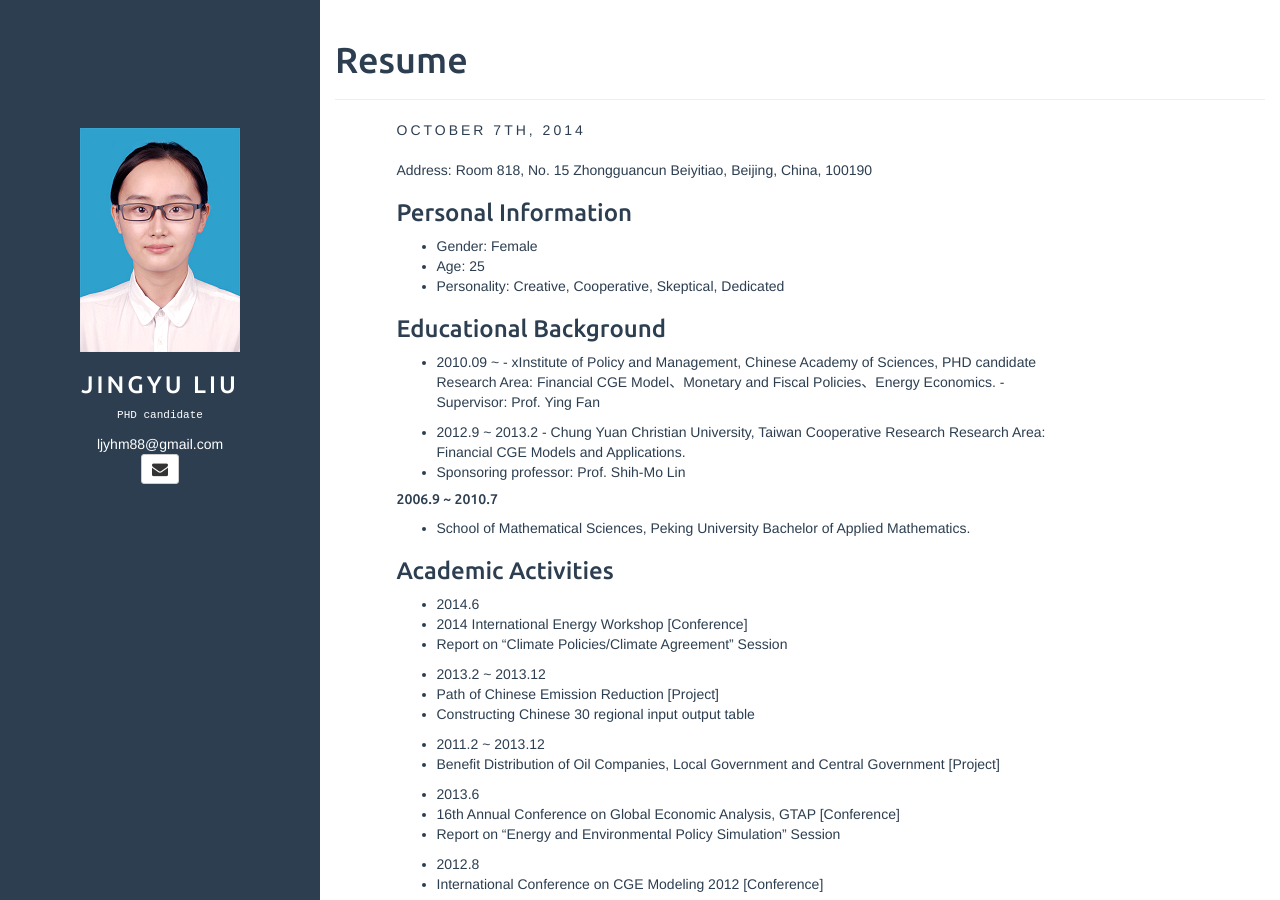
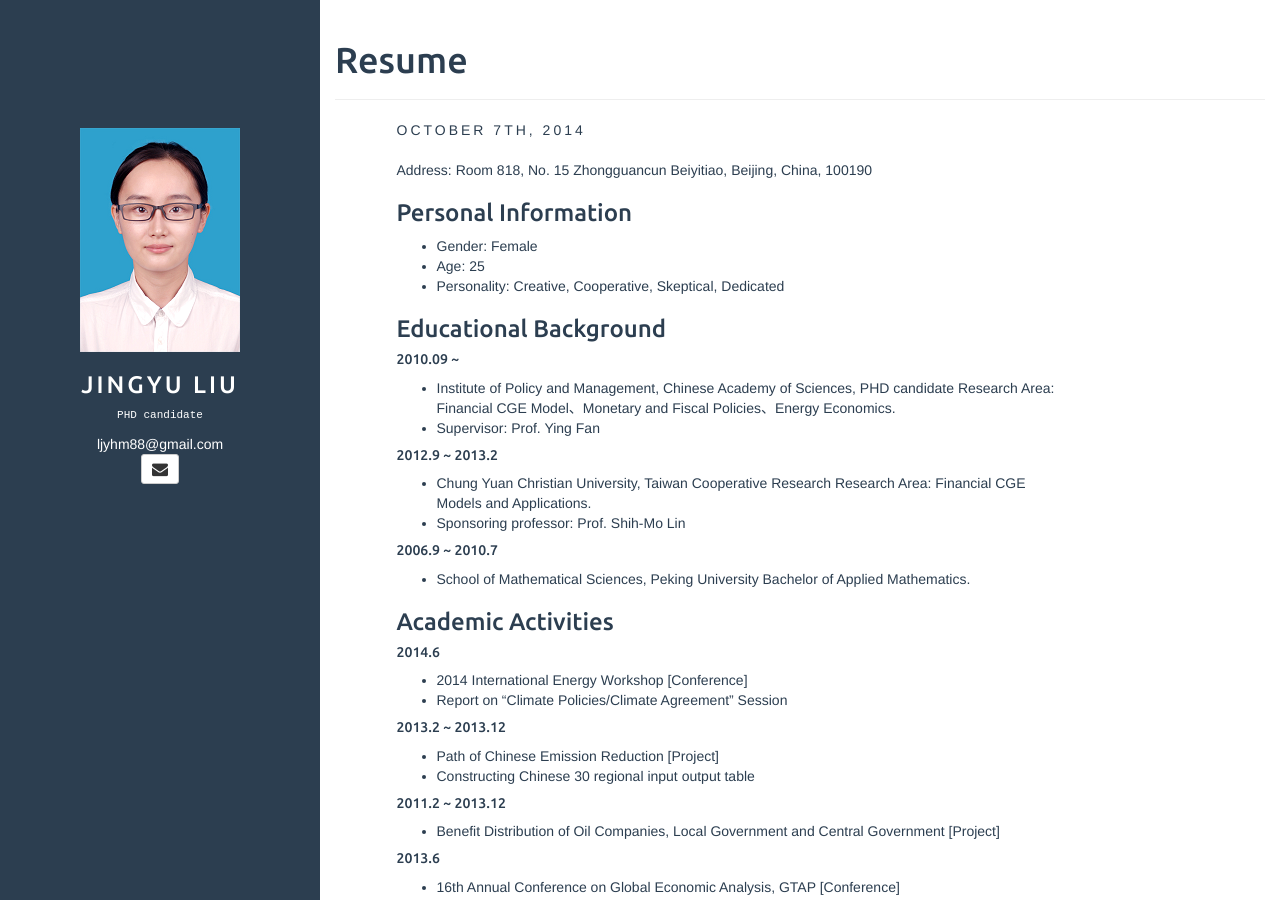
Before and after one commit to ljyhm/ljyhm.github.io, a Jekyll site: the page built from _posts/2014-10-07-Resume.md, in a window 1280 px wide and 900 px high. Built offline with Jekyll 4.4.1, drawn with Linux system fonts in a browser that asks for light colours.

```diff
--- a/_posts/2014-10-07-Resume.md
+++ b/_posts/2014-10-07-Resume.md
@@ -13,12 +13,13 @@ Address: Room 818, No. 15 Zhongguancun Beiyitiao, Beijing, China, 100190
 * Personality:	Creative, Cooperative, Skeptical, Dedicated
 
 ### Educational Background
-*  2010.09 ~
-   	   - xInstitute of Policy and Management, Chinese Academy of Sciences,  PHD candidate Research Area: Financial CGE Model、Monetary and Fiscal Policies、Energy Economics.
-  	   - Supervisor: Prof. Ying Fan
 
-*  2012.9 ~ 2013.2
-   	  - Chung Yuan Christian University, Taiwan Cooperative Research Research Area: Financial CGE Models and Applications.
+#####  2010.09 ~
+  - Institute of Policy and Management, Chinese Academy of Sciences,  PHD candidate Research Area: Financial CGE Model、Monetary and Fiscal Policies、Energy Economics.
+  - Supervisor: Prof. Ying Fan
+
+#####  2012.9 ~ 2013.2
+  - Chung Yuan Christian University, Taiwan Cooperative Research Research Area: Financial CGE Models and Applications.
   - Sponsoring professor: Prof. Shih-Mo Lin
 
 #####  2006.9 ~ 2010.7
@@ -26,30 +27,25 @@ Address: Room 818, No. 15 Zhongguancun Beiyitiao, Beijing, China, 100190
 
 ### Academic Activities
 
-*  2014.6
+#####  2014.6
   - 2014 International Energy Workshop [Conference]
   - Report on “Climate Policies/Climate Agreement” Session
 
-
-*  2013.2 ~ 2013.12
+#####  2013.2 ~ 2013.12
   - Path of Chinese Emission Reduction [Project]
   - Constructing Chinese 30 regional input output table
 
-
-
-*  2011.2 ~ 2013.12
+#####  2011.2 ~ 2013.12
   - Benefit Distribution of Oil Companies, Local Government and Central Government [Project]
 
-*  2013.6
+#####  2013.6
   - 16th Annual Conference on Global Economic Analysis, GTAP [Conference]
   - Report on “Energy and Environmental Policy Simulation” Session
 
-
-
-*  2012.8
+#####  2012.8
   - International Conference on CGE Modeling 2012 [Conference]
 
-*  2010.2 ~ 2011.2
+#####  2010.2 ~ 2011.2
   - Global Oil Demand Forecasting [Project]
   - Responsible for China’s oil demand forecasting
 
```
